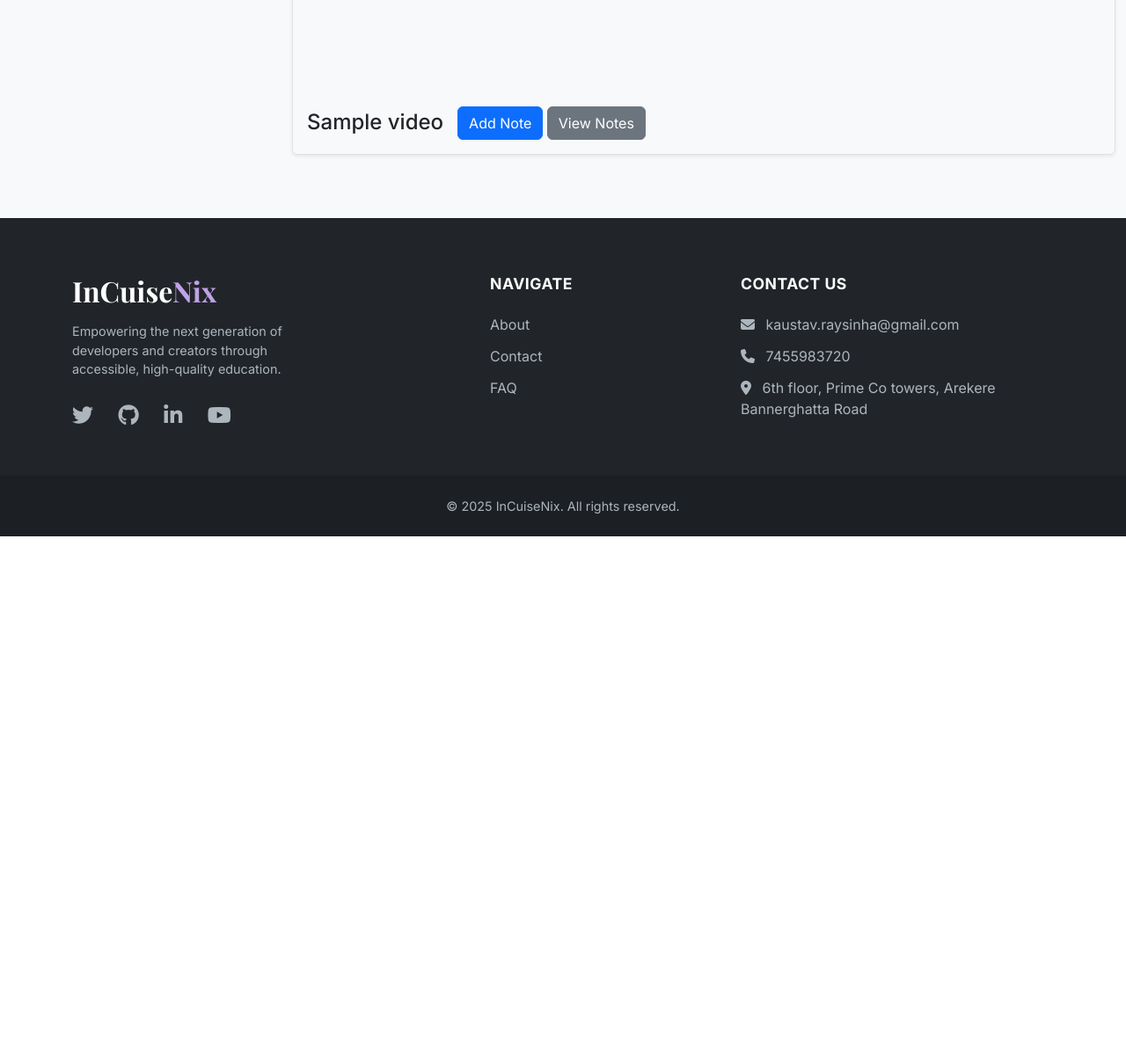
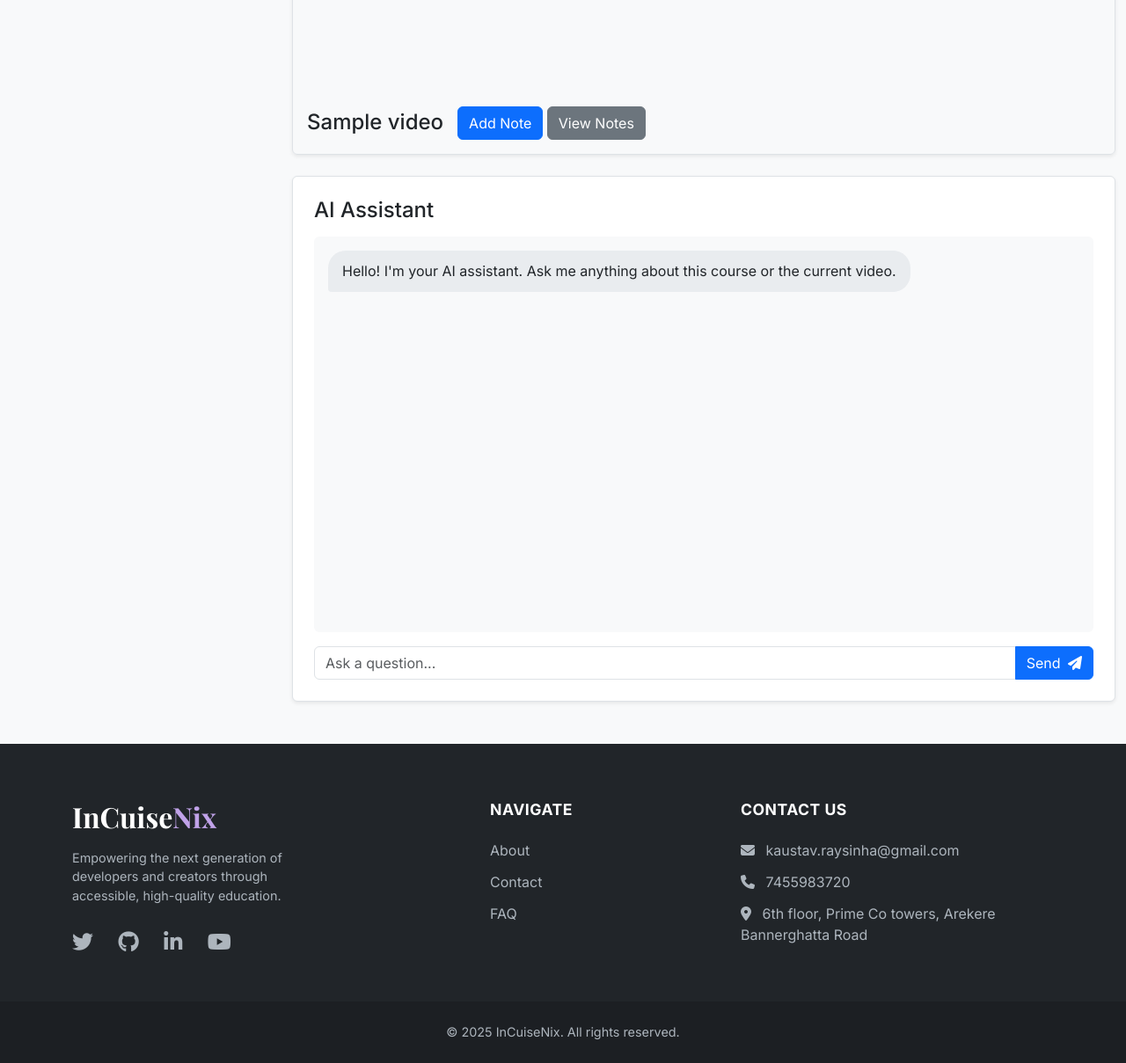
Before and after one commit to kaustavray21/InCuiseNix, a Django app: page /course/1/ in a window 1280 px wide. Shown: the part 677-1886 px from the top of the page at 88% size. Before the commit the page ends 1287 px from the top, so only its background shows below. Run offline with Django 5.2, Linux system fonts and the light colour scheme; a user stored in the database is signed in; tables that the repository leaves empty hold one stand-in row (values such as "Sample post"); some libraries are stand-ins or nearby versions.

Commit message:
Added Ai functionality, for ai assistant

```diff
--- a/core/urls.py
+++ b/core/urls.py
@@ -21,5 +21,8 @@ urlpatterns = [
     path('note/add/<int:video_id>/', views.add_note_view, name='add_note'),
     path('note/edit/<int:note_id>/', views.edit_note_view, name='edit_note'),
     path('note/delete/<int:note_id>/', views.delete_note_view, name='delete_note'),
+
+    # URL for AI Assistant
+    path('assistant/', views.gemini_assistant_view, name='gemini_assistant'),
 ]
 handler404 = 'core.views.custom_404_view'
--- a/core/views.py
+++ b/core/views.py
@@ -7,6 +7,8 @@ from django.contrib.auth.decorators import login_required
 from django.views.decorators.http import require_POST
 from .models import Enrollment, Course, Video, Note
 from django.template.defaultfilters import date as _date
+import google.generativeai as genai
+from django.conf import settings
 
 
 # --- User Authentication and Static Pages ---
@@ -179,3 +181,44 @@ def delete_note_view(request, note_id):
     note = get_object_or_404(Note, id=note_id, user=request.user)
     note.delete()
     return JsonResponse({'status': 'success', 'message': 'Note deleted successfully.'})
+
+
+# --- AI Assistant View ---
+@login_required
+def gemini_assistant_view(request):
+    if request.method == 'POST':
+        # 1. Explicitly check if the API key is loaded from settings
+        api_key = settings.GEMINI_API_KEY
+        if not api_key:
+            # Log the error to your server console for debugging
+            print("CRITICAL ERROR: GEMINI_API_KEY is not set in the environment.")
+            # Return a specific error to the frontend
+            return JsonResponse({
+                'error': 'The AI Assistant is not configured correctly. Please contact support.'
+            }, status=500)
+
+        data = json.loads(request.body)
+        prompt = data.get('prompt')
+
+        if not prompt:
+            return JsonResponse({'error': 'A prompt is required.'}, status=400)
+
+        try:
+            genai.configure(api_key=api_key)
+            model = genai.GenerativeModel('gemini-2.0-flash-exp')
+            response = model.generate_content(prompt)
+
+            # The API can sometimes return an empty response, handle that here.
+            if response.parts:
+                return JsonResponse({'response': response.text})
+            else:
+                return JsonResponse({'response': "I'm not sure how to respond to that. Could you try rephrasing?"})
+
+
+        except Exception as e:
+            # Log the detailed error from the API to your server console
+            print(f"An error occurred with the Gemini API: {e}")
+            # Return a generic but helpful error to the frontend
+            return JsonResponse({'error': 'An error occurred while communicating with the AI service.'}, status=500)
+
+    return JsonResponse({'error': 'Invalid request method.'}, status=405)
--- /dev/null
+++ b/static/css/assistant.css
@@ -0,0 +1,66 @@
+/* static/css/assistant.css */
+
+.ai-assistant-wrapper {
+    background-color: #ffffff;
+}
+
+.chat-box {
+    height: 450px;
+    overflow-y: auto;
+    display: flex;
+    flex-direction: column;
+    gap: 0.75rem;
+}
+
+.chat-message {
+    padding: 0.75rem 1rem;
+    border-radius: 1.25rem;
+    max-width: 80%;
+    line-height: 1.4;
+    word-wrap: break-word;
+}
+
+.chat-message.user {
+    background-color: #0d6efd;
+    color: white;
+    align-self: flex-end;
+    border-bottom-right-radius: 0.25rem;
+}
+
+.chat-message.assistant {
+    background-color: #e9ecef;
+    color: #212529;
+    align-self: flex-start;
+    border-bottom-left-radius: 0.25rem;
+}
+
+.chat-message.loading {
+    align-self: flex-start;
+    color: #6c757d;
+}
+
+/* --- START: New Styles for Formatted Content --- */
+
+/* Add styles for lists, headings, etc. inside a chat message */
+.chat-message.assistant h1,
+.chat-message.assistant h2,
+.chat-message.assistant h3,
+.chat-message.assistant h4 {
+    margin-top: 0.5em;
+    margin-bottom: 0.5em;
+}
+
+.chat-message.assistant ul,
+.chat-message.assistant ol {
+    padding-left: 1.5em;
+    margin-bottom: 0;
+}
+
+.chat-message.assistant p {
+    margin-bottom: 0.5em;
+}
+
+.chat-message.assistant p:last-child {
+    margin-bottom: 0;
+}
+/* --- END: New Styles for Formatted Content --- */
--- /dev/null
+++ b/static/js/assistant.js
@@ -0,0 +1,94 @@
+document.addEventListener('DOMContentLoaded', function() {
+    const assistantForm = document.getElementById('assistant-form');
+    const assistantInput = document.getElementById('assistant-input');
+    const chatBox = document.getElementById('assistant-chat-box');
+    const sendButton = document.getElementById('assistant-send-btn');
+    const csrfToken = document.querySelector('input[name="csrfmiddlewaretoken"]')?.value || document.getElementById('player-data-container').dataset.csrfToken;
+
+    // 1. Create a new showdown converter to handle Markdown
+    const converter = new showdown.Converter();
+
+    assistantForm.addEventListener('submit', async function(event) {
+        event.preventDefault();
+        const prompt = assistantInput.value.trim();
+        if (!prompt) return;
+
+        // Display user's message
+        appendMessage(prompt, 'user');
+        assistantInput.value = '';
+
+        // Show loading indicator
+        showLoadingIndicator();
+
+        try {
+            const response = await fetch('/assistant/', {
+                method: 'POST',
+                headers: {
+                    'Content-Type': 'application/json',
+                    'X-CSRFToken': csrfToken
+                },
+                body: JSON.stringify({ prompt: prompt })
+            });
+
+            const data = await response.json();
+
+            // Remove loading indicator before appending the response
+            removeLoadingIndicator();
+
+            if (data.response) {
+                appendMessage(data.response, 'assistant');
+            } else {
+                appendMessage('Sorry, an error occurred. Please try again.', 'assistant');
+            }
+
+        } catch (error) {
+            console.error('Error:', error);
+            removeLoadingIndicator();
+            appendMessage('Sorry, an error occurred. Please try again.', 'assistant');
+        }
+    });
+
+    function appendMessage(message, sender) {
+        const messageElement = document.createElement('div');
+        messageElement.classList.add('chat-message', sender);
+
+        // 2. Check if the message is from the assistant to convert it
+        if (sender === 'assistant') {
+            // Convert the Markdown string to HTML
+            const htmlContent = converter.makeHtml(message);
+            messageElement.innerHTML = htmlContent;
+        } else {
+            // Keep user messages as plain text
+            messageElement.textContent = message;
+        }
+
+        chatBox.appendChild(messageElement);
+        // Scroll to the latest message
+        chatBox.scrollTop = chatBox.scrollHeight;
+    }
+
+    function showLoadingIndicator() {
+        sendButton.disabled = true;
+        const loadingElement = document.createElement('div');
+        loadingElement.classList.add('chat-message', 'loading');
+        loadingElement.id = 'loading-indicator';
+        loadingElement.innerHTML = `
+            <div class="d-flex align-items-center">
+                <strong class="me-2">Assistant is thinking...</strong>
+                <div class="spinner-border spinner-border-sm" role="status">
+                    <span class="visually-hidden">Loading...</span>
+                </div>
+            </div>
+        `;
+        chatBox.appendChild(loadingElement);
+        chatBox.scrollTop = chatBox.scrollHeight;
+    }
+
+    function removeLoadingIndicator() {
+        sendButton.disabled = false;
+        const loadingElement = document.getElementById('loading-indicator');
+        if (loadingElement) {
+            loadingElement.remove();
+        }
+    }
+});
--- a/templates/core/base.html
+++ b/templates/core/base.html
@@ -33,6 +33,7 @@
 
     <script src="https://cdn.jsdelivr.net/npm/bootstrap@5.3.3/dist/js/bootstrap.bundle.min.js"></script>
     <script src="https://cdn.plyr.io/3.7.8/plyr.js"></script>
+    <script src="https://cdnjs.cloudflare.com/ajax/libs/showdown/2.1.0/showdown.min.js"></script>
 
     {% block extra_js %}{% endblock %}
   </body>
--- /dev/null
+++ b/templates/core/components/video_player/_assistant_chat.html
@@ -0,0 +1,19 @@
+<div class="ai-assistant-wrapper mt-4 shadow-sm rounded border p-4">
+    <h4 class="mb-3">AI Assistant</h4>
+
+    <div id="assistant-chat-box" class="chat-box p-3 bg-light rounded mb-3">
+        <div class="chat-message assistant">
+            Hello! I'm your AI assistant. Ask me anything about this course or the current video.
+        </div>
+    </div>
+
+    <form id="assistant-form" class="mt-3">
+        {% csrf_token %}
+        <div class="input-group">
+            <input type="text" id="assistant-input" class="form-control" placeholder="Ask a question..." required autocomplete="off">
+            <button class="btn btn-primary" type="submit" id="assistant-send-btn">
+                Send <i class="fas fa-paper-plane ms-1"></i>
+            </button>
+        </div>
+    </form>
+</div>
--- a/templates/core/components/video_player/_video_player_main.html
+++ b/templates/core/components/video_player/_video_player_main.html
@@ -29,11 +29,11 @@
                     <div class="ms-3">
                         <button type="button" class="btn btn-primary" data-bs-toggle="modal" data-bs-target="#addNoteModal">Add Note</button>
                         <button type="button" class="btn btn-secondary" data-bs-toggle="offcanvas" data-bs-target="#notesOffcanvas">View Notes</button>
-
                     </div>
                 </div>
 
             </div>
+            {% include 'core/components/video_player/_assistant_chat.html' %}
         </div>
     </div>
 </div>
--- a/templates/core/video_player.html
+++ b/templates/core/video_player.html
@@ -3,6 +3,7 @@
 
 {% block extra_css %}
     <link rel="stylesheet" href="{% static 'css/video_player.css' %}">
+    <link rel="stylesheet" href="{% static 'css/assistant.css' %}">
 {% endblock %}
 
 {% block content %}
@@ -18,9 +19,12 @@
     {% include 'core/components/video_player/_note_popup.html' %}
 
 
+
 {% endblock %}
 
 {% block extra_js %}
 <script src="{% static 'js/video_player.js' %}" defer></script>
 <script type="module" src="{% static 'js/notes.js' %}" defer></script>
+<script src="{% static 'js/assistant.js' %}" defer></script>
+
 {% endblock %}
```
Also changed, not shown: check_models.py (added, +16 -0 lines), incuisenix/settings.py (+7 -0 lines), static/css/video_player.css (line endings or trailing spaces).
